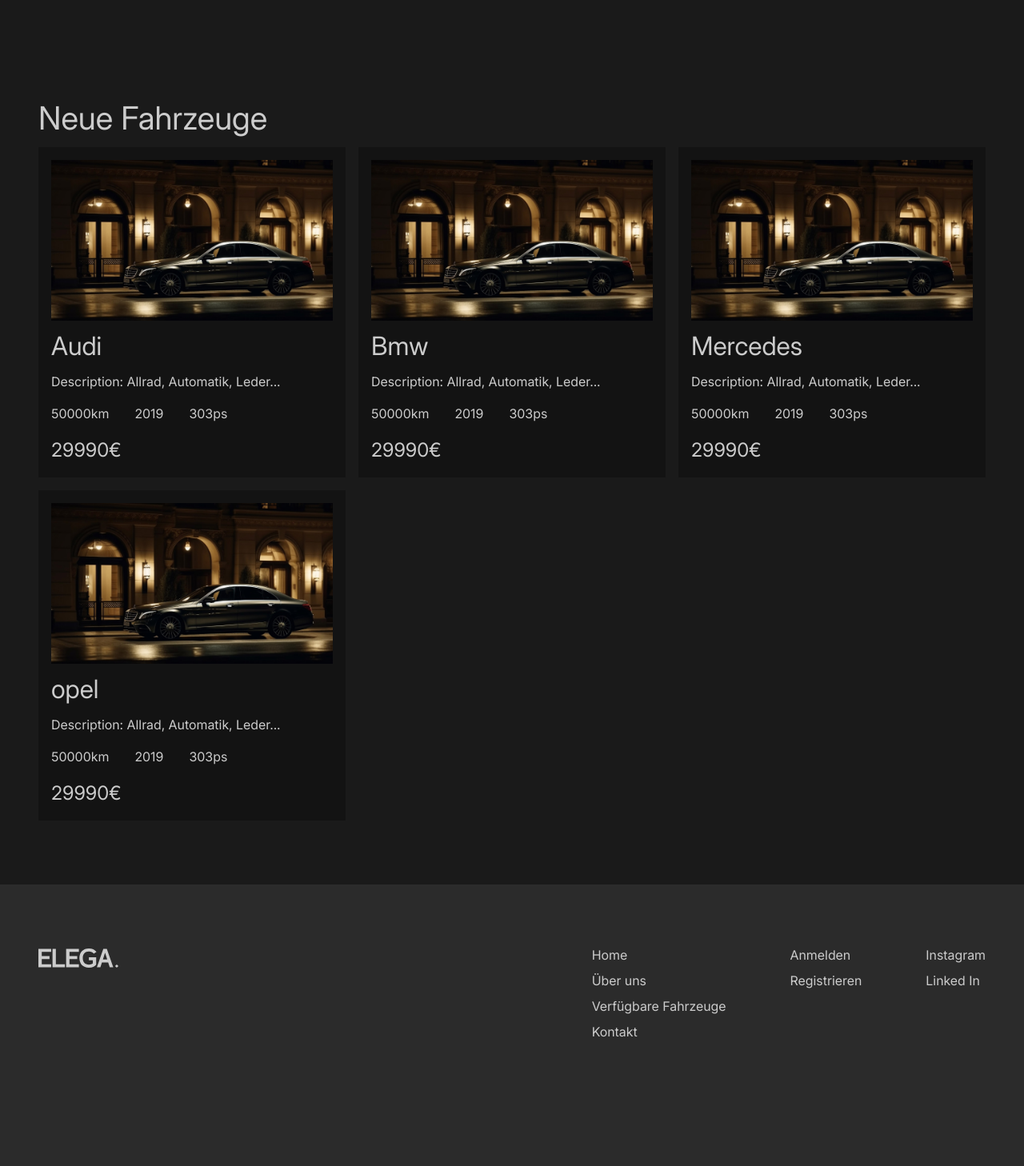
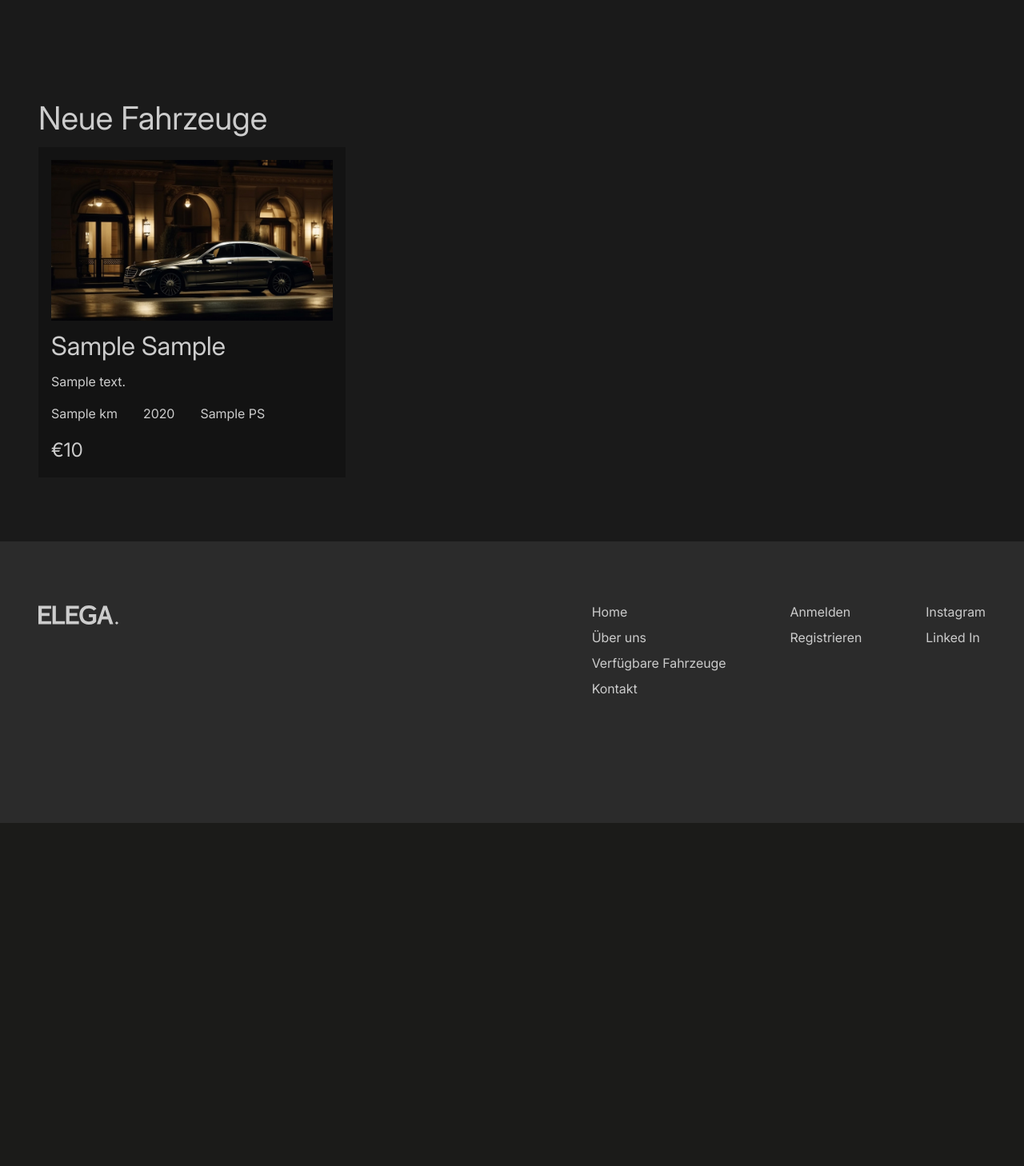
Before and after one commit to berisha-ad/elega, a PHP site: page / in a window 1280 px wide. Shown: the part 1198-2656 px from the top of the page at 80% size. After the commit the page ends 2227 px from the top, so only its background shows below. Run offline with PHP 8.4, Linux system fonts and the light colour scheme; tables that the repository leaves empty or names only in its code hold one stand-in row (values such as "Sample post").

Commit message:
Added some helper functions, 404-view, added query-Method to Database.php to query cars

```diff
--- a/public/css/style.css
+++ b/public/css/style.css
@@ -249,6 +249,19 @@ p {
     color: #33df3b;
 }
 
+.error-section {
+    height: 100vh;
+    display: flex;
+    align-items: center;
+    justify-content: center;
+}
+
+.error-content {
+    display: flex;
+    flex-direction: column;
+    gap: 1rem;
+}
+
 /* RESPONSIVE */
 
 @media (max-width: 1000px) {
--- a/src/Router.php
+++ b/src/Router.php
@@ -32,7 +32,7 @@ class Router {
             }
         }
         http_response_code(404);
-            require '../src/error/404.php';
-            exit;
+        loadView("404");
+        exit;
     }
 }
--- a/src/controllers/homeController.php
+++ b/src/controllers/homeController.php
@@ -1,3 +1,11 @@
 <?php
 
-require basePath('src/views/home.php');
+$config = require basePath('config.php');
+
+$db = new Database($config);
+
+$cars = $db->query("SELECT * FROM cars")->fetchAll();
+
+loadView("home", [
+    'cars' => $cars
+]);
--- a/src/controllers/loginController.php
+++ b/src/controllers/loginController.php
@@ -1,3 +1,3 @@
 <?php
 
-require basePath('src/views/login.php');
+loadView("login");
--- a/src/controllers/registerController.php
+++ b/src/controllers/registerController.php
@@ -6,4 +6,4 @@ $db = new Database($config);
 
 $user = $db->query("SELECT * FROM users")->fetchAll();
 
-require basePath('src/views/register.php');
+loadView("register");
--- a/src/helpers.php
+++ b/src/helpers.php
@@ -21,3 +21,33 @@ function errorReporting() {
     ini_set('display_startup_errors', 1);
     error_reporting(E_ALL);
 }
+
+function loadView($view, $data = []) {
+
+    $viewPath = basePath("src/views/{$view}.php");
+    if (file_exists($viewPath)) {
+        extract($data);
+        require $viewPath;
+    } else {
+        echo "{$view} not Found!";
+    }
+
+}
+
+function shortenText($text, $wordCount) {
+    // Text in Wörter aufteilen
+    $words = explode(' ', $text);
+
+    // Nur die ersten $anzahlWoerter behalten
+    $shortendWords = array_slice($words, 0, $wordCount);
+
+    // Wörter wieder zu einem String zusammenfügen
+    $shortendText = implode(' ', $shortendWords);
+
+    // Optional: "..." anhängen, falls Text gekürzt wurde
+    if (count($words) > $wordCount) {
+        $shortendText = $shortendText . '...';
+    }
+
+    return $shortendText;
+}
--- a/src/routes.php
+++ b/src/routes.php
@@ -1,8 +1,5 @@
 <?php
 
 $router->get('/', 'homeController.php');
-$router->get('/registrieren', 'registerController.php');
+$router->get('/register', 'registerController.php');
 $router->get('/login', 'loginController.php');
-$router->get('/uber-uns', 'uberunsController.php');
-$router->get('/fahrzeuge', 'fahrzeugeController.php');
-$router->get('/kontakt', 'kontaktController.php');
--- a/src/templates/footer.php
+++ b/src/templates/footer.php
@@ -1,6 +1,6 @@
 <footer>
     <div class="footer-wrapper container">
-        <a href="./"><img class="nav-logo" src="./images/svg/elega.svg" width="100px" alt="Logo des Unternehmen"></a>
+        <a href="./"><img class="nav-logo" src="/images/svg/elega.svg" width="100px" alt="Logo des Unternehmen"></a>
         <ul class="footer-link-wrapper">
             <li><a href="">Home</a></li>
             <li><a href="">Über uns</a></li>
--- a/src/templates/head.php
+++ b/src/templates/head.php
@@ -4,11 +4,11 @@
     <meta charset="UTF-8">
     <meta name="viewport" content="width=device-width, initial-scale=1.0">
     <title>Elega</title>
-    <link rel="stylesheet" href="./css/normalize.css">
-    <link rel="stylesheet" href="./css/reset.css">
-    <link rel="stylesheet" href="./css/style.css">
-    <link rel="stylesheet" href="./css/navbar.css">
-    <script src="./js/main.js" defer></script>
-    <script src="./js/navbar.js" defer></script>
+    <link rel="stylesheet" href="/css/normalize.css">
+    <link rel="stylesheet" href="/css/reset.css">
+    <link rel="stylesheet" href="/css/style.css">
+    <link rel="stylesheet" href="/css/navbar.css">
+    <script src="/js/main.js" defer></script>
+    <script src="/js/navbar.js" defer></script>
 </head>
 <body>
--- a/src/templates/navbar.php
+++ b/src/templates/navbar.php
@@ -1,6 +1,6 @@
 <header class="navbar" id="navbar">
         <nav class="menu container">
-            <a href="/"><img class="nav-logo" src="./images/svg/elega.svg" width="100px" alt="Logo des Unternehmen"></a>
+            <a href="/"><img class="nav-logo" src="/images/svg/elega.svg" width="100px" alt="Logo des Unternehmen"></a>
             <ul class="link-wrapper" id="linkWrapper">
                 <li><a href="/">Home</a></li>
                 <li><a href="/ueber-uns">Über uns</a></li>
--- a/src/views/home.php
+++ b/src/views/home.php
@@ -1,14 +1,3 @@
-<?php
-
-    $cars = [
-        "Audi",
-        "Bmw",
-        "Mercedes",
-        "opel"
-    ]
-
-?>
-
 <?php require('../src/templates/head.php') ?>
 <?php require('../src/templates/navbar.php') ?>
     <main>
@@ -38,17 +27,17 @@
             <h2>Neue Fahrzeuge</h2>
             <div class="cars-grid">
                 <?php foreach ($cars as $car) { ?>
-                <a href="/">
+                <a href="/cars/car?<?= $car['id'] ?>">
                     <div class="car-card">
                         <img class="car-image" src="./images/jpg/hero-image.jpg" alt="Titel vom Bild">
-                        <h3><?= $car ?></h3>
-                        <p>Description: Allrad, Automatik, Leder... </p>
+                        <h3><?= $car['brand'] ?> <?= $car['model'] ?></h3>
+                        <p><?= shortenText($car['description'], 10) ?></p>
                         <div class="stats">
-                            <p>50000km</p>
-                            <p>2019</p>
-                            <p>303ps</p>
+                            <p><?= $car['mileage'] ?> km</p>
+                            <p><?= $car['year'] ?></p>
+                            <p><?= $car['horsepower'] ?> PS</p>
                         </div>
-                        <p class="hl-small">29990€</p>
+                        <p class="hl-small">€<?= $car['price'] ?></p>
                     </div>
                 </a>
                 <?php } ?>
--- a/src/views/login.php
+++ b/src/views/login.php
@@ -8,7 +8,7 @@
                     <input type="email" placeholder="E-Mail-Adresse" required>
                     <input type="password" placeholder="Passwort" required>
                     <input class="login-btn" type="submit" value="Anmelden">
-                    <p>Noch kein Konto? <a href="./registrieren">Konto erstellen</a></p>
+                    <p>Noch kein Konto? <a href="/register">Konto erstellen</a></p>
                 </form>
             </div>
             <img class="hero-image" src="./images/jpg/hero-image.jpg" alt="">
```
Also changed, not shown: src/views/404.php (added, +13 -0 lines).
